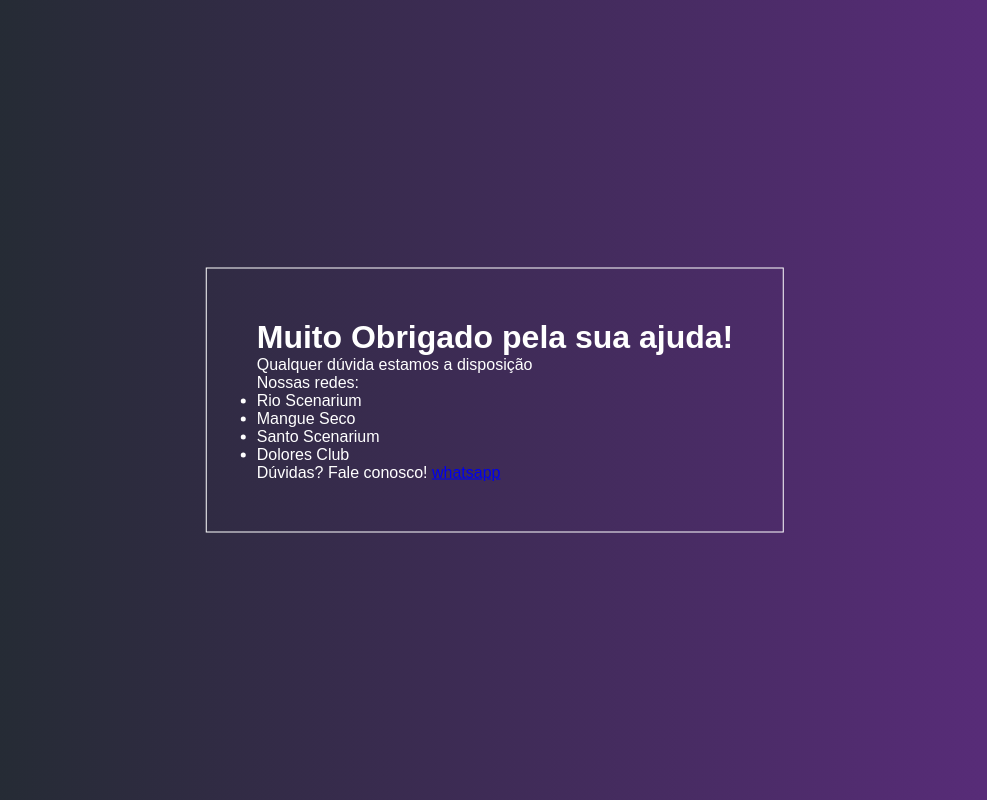
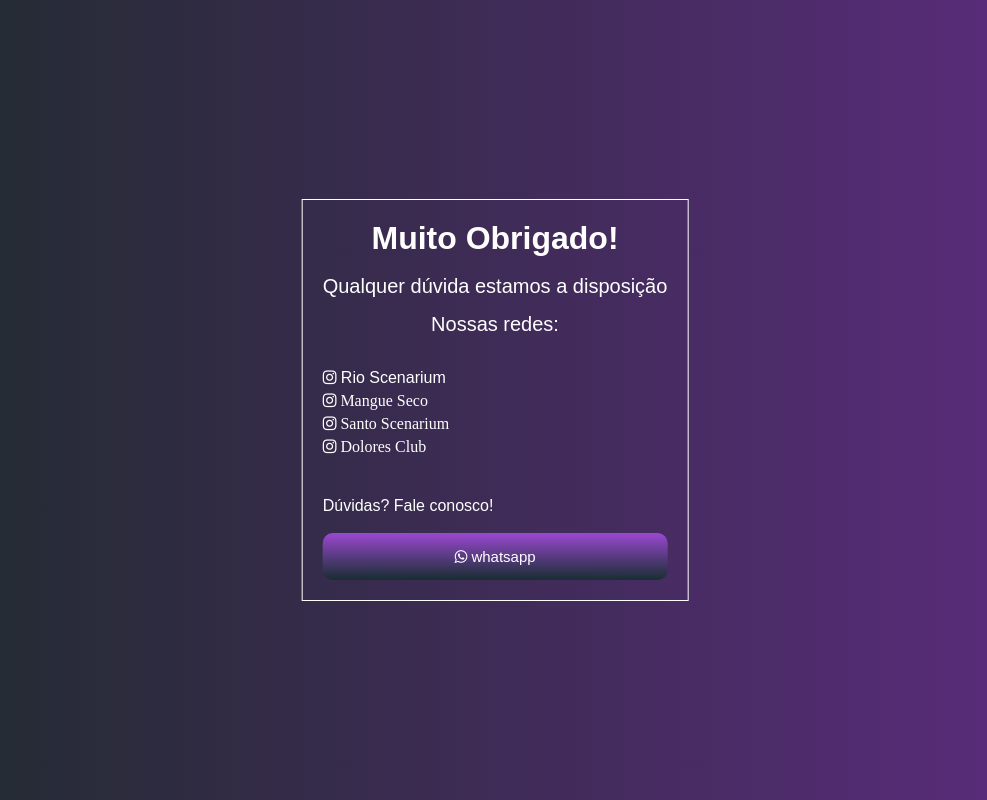
Before and after one commit to davidantunescosta/formulario-estoque, a plain HTML site: page obrigado.html in a window 1280 px wide. Shown: the whole page, without its empty margins (145-1132 px from the left). Drawn offline with Linux system fonts and the light colour scheme.

Commit message:
Finalizado!
É o pai!

```diff
--- a/obrigado.css
+++ b/obrigado.css
@@ -18,5 +18,48 @@ body {
   left: 50%;
   transform: translate(-50%, -50%);
   border: 1px solid white;
-  padding: 50px;
+  padding: 20px;
+
 }
+
+h1 {
+  text-align: center;
+}
+
+p {
+  text-align: center;
+}
+
+ul {
+  flex-wrap: wrap;
+}
+
+li {
+  list-style: none;
+  color: white;
+  margin-bottom: 5px;
+}
+
+.contatiner-box {
+  margin-bottom: 10px;
+}
+
+a {
+  text-decoration: none;
+  color: white;
+}
+
+.wpp {
+  background: linear-gradient(to top,#152e2eec, #9a48d1);
+  width: 100%;
+  border: none;
+  padding: 15px;
+  font-size: 15px;
+  cursor: pointer;
+  border-radius: 10px;
+  text-align: center;
+}
+
+.wpp:hover {
+  background-image: linear-gradient(to right, rgb(0,80,172), rgb(80,19,195)); ;
+}
--- a/obrigado.html
+++ b/obrigado.html
@@ -5,26 +5,41 @@
   <meta name="viewport" content="width=device-width, initial-scale=1.0">
   <title>Obrigado</title>
   <link rel="stylesheet" href="obrigado.css">
+  <link rel="stylesheet" href="media-queries.css">
+
+  <link rel="stylesheet" href="https://cdnjs.cloudflare.com/ajax/libs/font-awesome/4.7.0/css/font-awesome.css" integrity="sha512-5A8nwdMOWrSz20fDsjczgUidUBR8liPYU+WymTZP1lmY9G6Oc7HlZv156XqnsgNUzTyMefFTcsFH/tnJE/+xBg==" crossorigin="anonymous" referrerpolicy="no-referrer" />
+    <!--Link para usar o Awesome Icons-->
 </head>
 <body>
   <main class="container">
     <div class="contatiner-box">
-      <h1>Muito Obrigado pela sua ajuda!</h1>
+      <h1>Muito Obrigado!</h1><br>
       <p>Qualquer dúvida estamos a disposição</p>
     </div>
 
     <div class="rede-social">
-      <p>Nossas redes: </p>
+      <p>Nossas redes: </p><br>
+
       <ul>
-        <li>Rio Scenarium</li>
-        <li>Mangue Seco</li>
-        <li>Santo Scenarium</li>
-        <li>Dolores Club</li>
+        <a href="https://www.instagram.com/rioscenarium/" target="_blank">
+          <li><i class="fa fa-instagram"></i> Rio Scenarium</li>
+        </a>
+        <a href="https://www.instagram.com/manguesecocachacaria/" target="_blank">
+          <li><i class="fa fa-instagram"> Mangue Seco</i></li>
+        </a>
+        <a href="https://www.instagram.com/santo_scenarium/" target="_blank">
+          <li><i class="fa fa-instagram"> Santo Scenarium</i></li>
+        </a>
+        <a href="https://www.instagram.com/doloresclub/" target="_blank">
+          <li><i class="fa fa-instagram"> Dolores Club</i></li>
+        </a>
       </ul>
 
-      Dúvidas? Fale conosco!
-      <a href="https://api.whatsapp.com/send?phone=5521971523095&text=Em%20que%20posso%20ajudar?">whatsapp</a>
-    </div>
+    </div> <br><br>
+    <span>Dúvidas? Fale conosco!</span><br><br>
+
+    <div class="wpp">
+      <a href="https://api.whatsapp.com/send?phone=5521982340784&text=Ol%C3%A1,%20vim%20atrav%C3%A9s%20do%20formul%C3%A1rio,%20gostaria%20de%20tirar,%20algumas%20d%C3%BAvidas.%20=)" target="_blank"><i class="fa fa-whatsapp" aria-hidden="true"></i> whatsapp</a></div>
   </main>
 </body>
 </html>
```
Also changed, not shown: index.html (+1 -1 lines).
